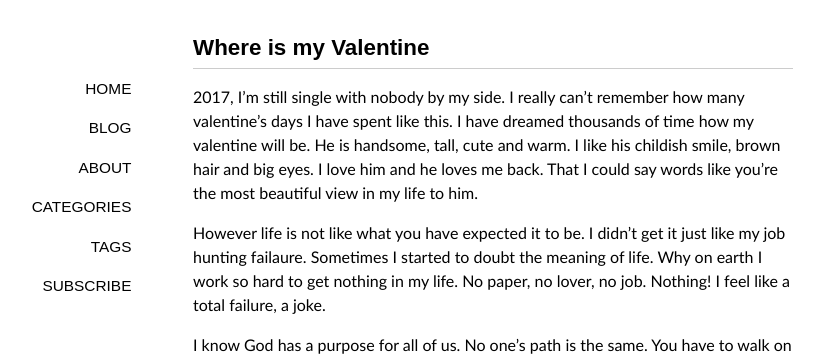
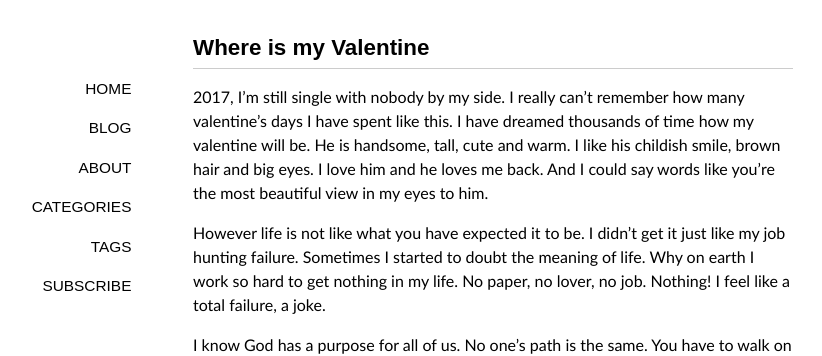
Before and after one commit to YupingLu/YupingLu.github.io, a Jekyll site: the page built from _posts/2017-02-19-where-is-my-valentine.markdown, in a window 1280 px wide and 900 px high. Shown: the top 356 px of the window, without its empty margins (147-969 px from the left). Built offline with Jekyll 4.4.1, drawn with Linux system fonts in a browser that asks for light colours; some web fonts are replaced; comment, search, counter and statistics services are not loaded.

Commit message:
update post

```diff
--- a/_posts/2017-02-19-where-is-my-valentine.markdown
+++ b/_posts/2017-02-19-where-is-my-valentine.markdown
@@ -6,9 +6,9 @@ tags: [Love]
 ---
 
 
-2017, I'm still single with nobody by my side. I really can't remember how many valentine's days I have spent like this. I have dreamed thousands of time how my valentine will be. He is handsome, tall, cute and warm. I like his childish smile, brown hair and big eyes. I love him and he loves me back. That I could say words like you're the most beautiful view in my life to him.
+2017, I'm still single with nobody by my side. I really can't remember how many valentine's days I have spent like this. I have dreamed thousands of time how my valentine will be. He is handsome, tall, cute and warm. I like his childish smile, brown hair and big eyes. I love him and he loves me back. And I could say words like you're the most beautiful view in my eyes to him.
 
-However life is not like what you have expected it to be. I didn't get it just like my job hunting failaure. Sometimes I started to doubt the meaning of life. Why on earth I work so hard to get nothing in my life. No paper, no lover, no job. Nothing! I feel like a total failure, a joke.
+However life is not like what you have expected it to be. I didn't get it just like my job hunting failure. Sometimes I started to doubt the meaning of life. Why on earth I work so hard to get nothing in my life. No paper, no lover, no job. Nothing! I feel like a total failure, a joke.
 
 I know God has a purpose for all of us. No one's path is the same. You have to walk on your way with courage and perseverance. But it's the feeling of loneiness which is killing me. I'm still waiting rather than searching for that person to my life. Where are you, my Valentine?
 
```
